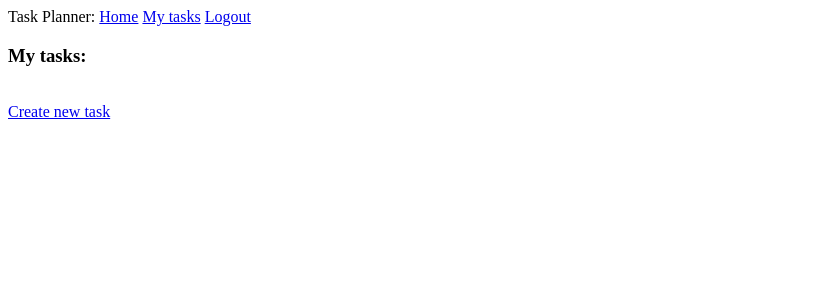
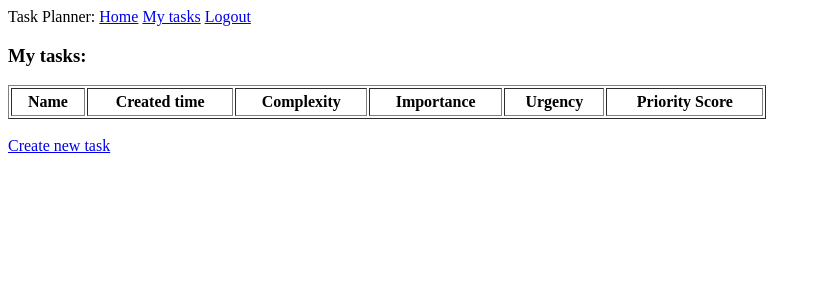
Before and after one commit to Dilshod070/mlmltool, a Python web app: template flaskapp/app/templates/task_list.html in a window 1280 px wide. Shown: the top 300 px of the page, without its empty margins (0-821 px from the left). Run offline with Jinja, Linux system fonts and the light colour scheme; the template is opened without the code that fills it, so the values that code supplies are empty.

Commit message:
finish task-list page

```diff
--- a/flaskapp/app/routes/task_routes.py
+++ b/flaskapp/app/routes/task_routes.py
@@ -2,6 +2,7 @@ from flask import render_template, redirect, url_for
 from flask_login import current_user, login_required
 
 from app import app, db
+from app.core import count_priority
 from app.forms import NewTaskForm
 from app.models import User, Task
 
@@ -11,6 +12,9 @@ from app.models import User, Task
 def task_list():
     my_id = int(current_user.get_id())
     my_tasks = list(User.query.get(my_id).tasks.all())
+    for task in my_tasks:
+        setattr(task, 'priority', count_priority(task))
+    my_tasks = sorted(my_tasks, key=lambda x: x.priority, reverse=True)
     return render_template('task_list.html', title='List of Tasks', tasks=my_tasks)
 
 
--- a/flaskapp/app/templates/task_list.html
+++ b/flaskapp/app/templates/task_list.html
@@ -2,9 +2,22 @@
 
 {% block content %}
     <h3>My tasks:</h3>
-    {% for task in tasks %}
-    <div>- {{ task.id }}: {{ task.name }} / {{ task.time_created }}</div>
-    {% endfor %}
-    <br/>
-    <a href="{{ url_for('task_create') }}">Create new task</a>
+    <table width="60%" border="1" cellpadding="4" valign="top">
+        <tr>
+            <th>Name</th><th>Created time</th>
+            <th>Complexity</th><th>Importance</th><th>Urgency</th>
+            <th>Priority Score</th>
+        </tr>
+        {% for task in tasks %}
+            <tr>
+                <td>{{ task.name }}</td>
+                <td>{{ task.time_created.strftime('%Y-%m-%d %H:%M') }}</td>
+                <td>{{ "{:.1f}".format(task.complexity) }}</td>
+                <td>{{ "{:.1f}".format(task.importance ) }}</td>
+                <td>{{ "{:.1f}".format(task.urgency) }}</td>
+                <th><b>{{ "{:.1f}".format(task.priority) }}</b></th>
+            </tr>
+        {% endfor %}
+    </table>
+    <br/><a href="{{ url_for('task_create') }}">Create new task</a>
 {% endblock %}
```
Also changed, not shown: cli/mlmltool.py (+7 -8 lines), flaskapp/app/core.py (added, +7 -0 lines), flaskapp/app/forms.py (+5 -4 lines), flaskapp/flaskapp.py (renamed from flaskapp/task_planner.py), 3 other files.
